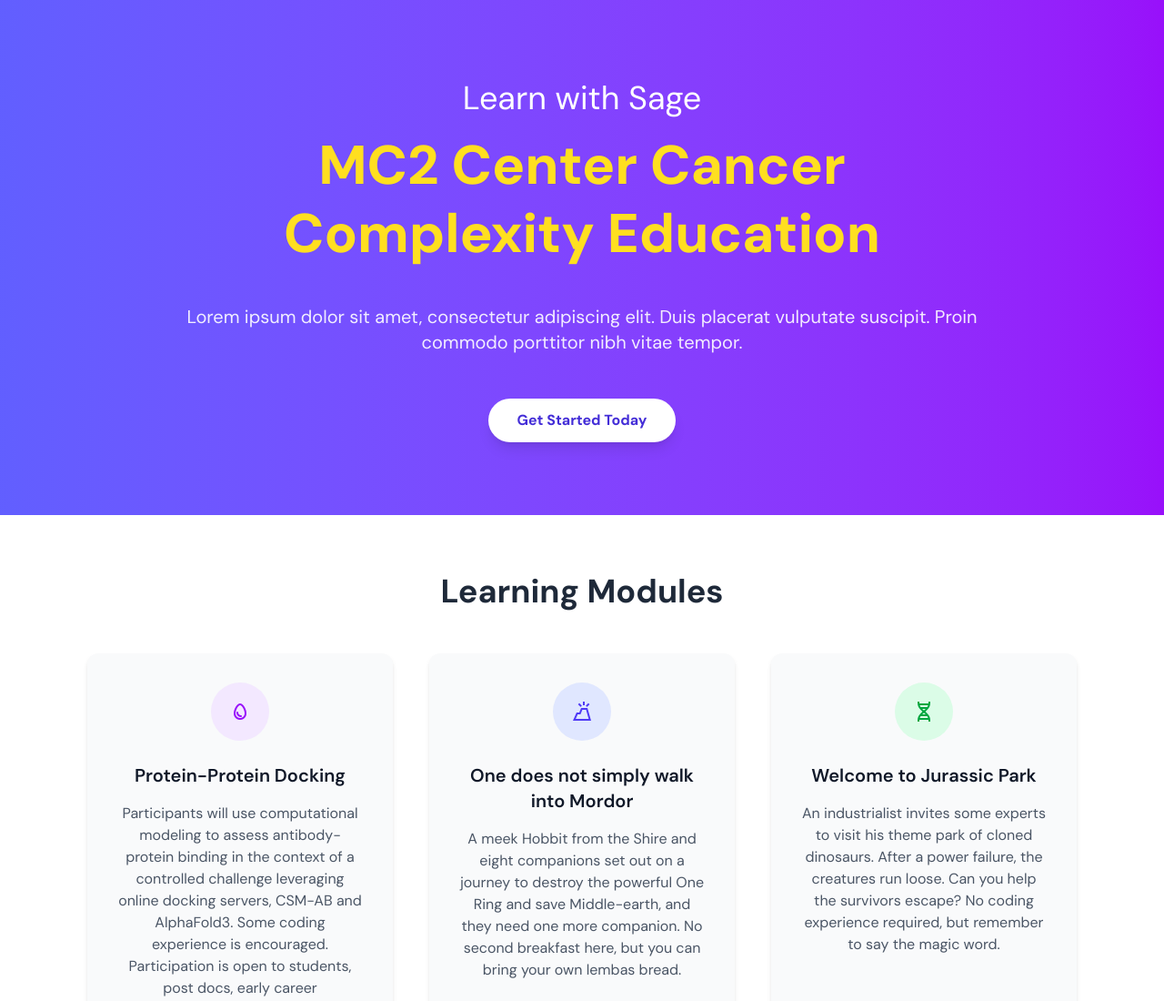
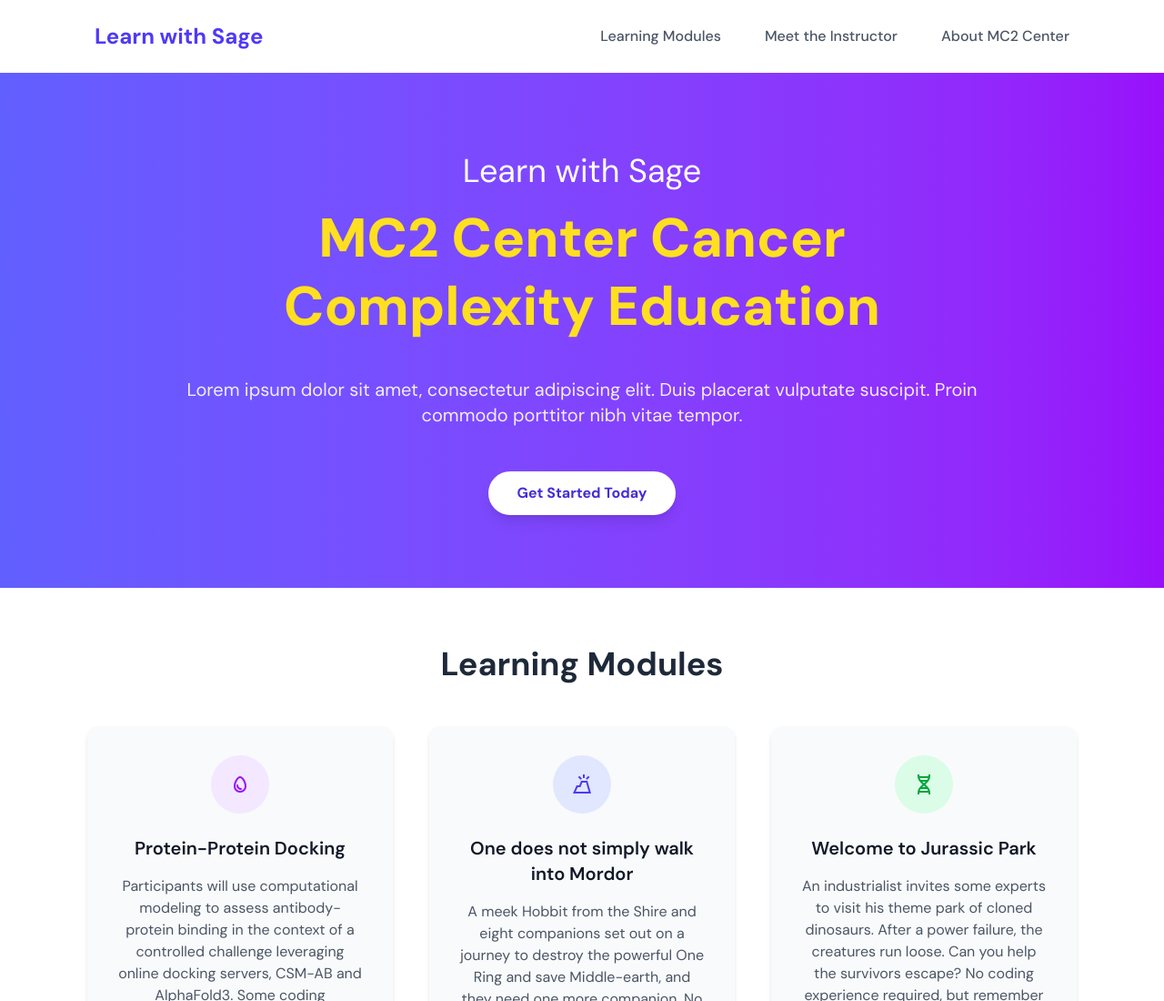
Before and after one commit to mc2-center/learning-modules, a plain HTML site: page index.html in a window 1280 px wide. Shown: the top 1100 px of the page at 91% size. Drawn offline with nearby package versions, Linux system fonts and the light colour scheme.

Commit message:
add basic top-nav

```diff
--- a/index.html
+++ b/index.html
@@ -19,12 +19,34 @@
 </head>
 <body>
 
+    <!-- TOP NAV -->
+    <header class="bg-white shadow-sm py-4 px-6 md:px-12 lg:px-24">
+        <nav class="flex items-center justify-between max-w-7xl mx-auto">
+            <p class="text-2xl font-bold text-indigo-600 rounded-md p-2">Learn with Sage</p>
+            <div class="md:flex space-x-8">
+                <a
+                    class="text-gray-600 hover:text-indigo-600 font-medium transition duration-300 rounded-md p-2"
+                    href="#modules"
+                >Learning Modules</a>
+                <a
+                    class="text-gray-600 hover:text-indigo-600 font-medium transition duration-300 rounded-md p-2"
+                    href="#instructors"
+                >Meet the Instructor</a>
+                <a
+                    class="text-gray-600 hover:text-indigo-600 font-medium transition duration-300 rounded-md p-2"
+                    href="https://sagebionetworks.org/community/mc2-center"
+                    target="_blank"
+                >About MC2 Center</a>
+            </div>
+        </nav>
+    </header>
+
     <!-- TOP SECTION -->
     <section id="top" class="bg-gradient-to-r from-indigo-500 to-purple-600 text-white py-20 px-6 md:px-12 lg:px-24 text-center">
         <div class="max-w-4xl mx-auto">
 
             <!-- big text -->
-            <h1 class="text-2xl md:text-3xl lg:text-4xl p-2">Learn with Sage</h1>
+            <p class="text-2xl md:text-3xl lg:text-4xl p-2">Learn with Sage</p>
             <h1 class="text-4xl md:text-5xl lg:text-6xl font-extrabold leading-tight mb-6 p-2">
                 <span class="text-yellow-300">MC2 Center Cancer Complexity Education</span>
             </h1>
```
